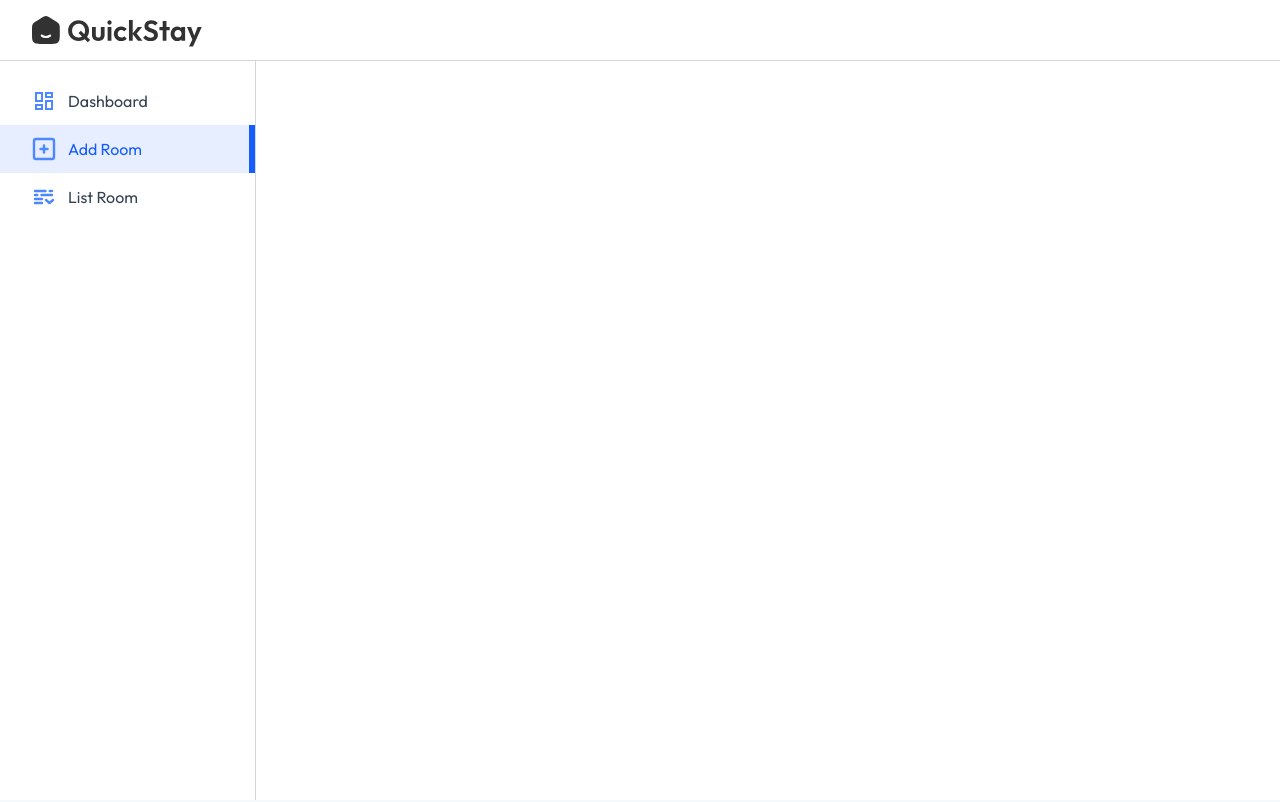
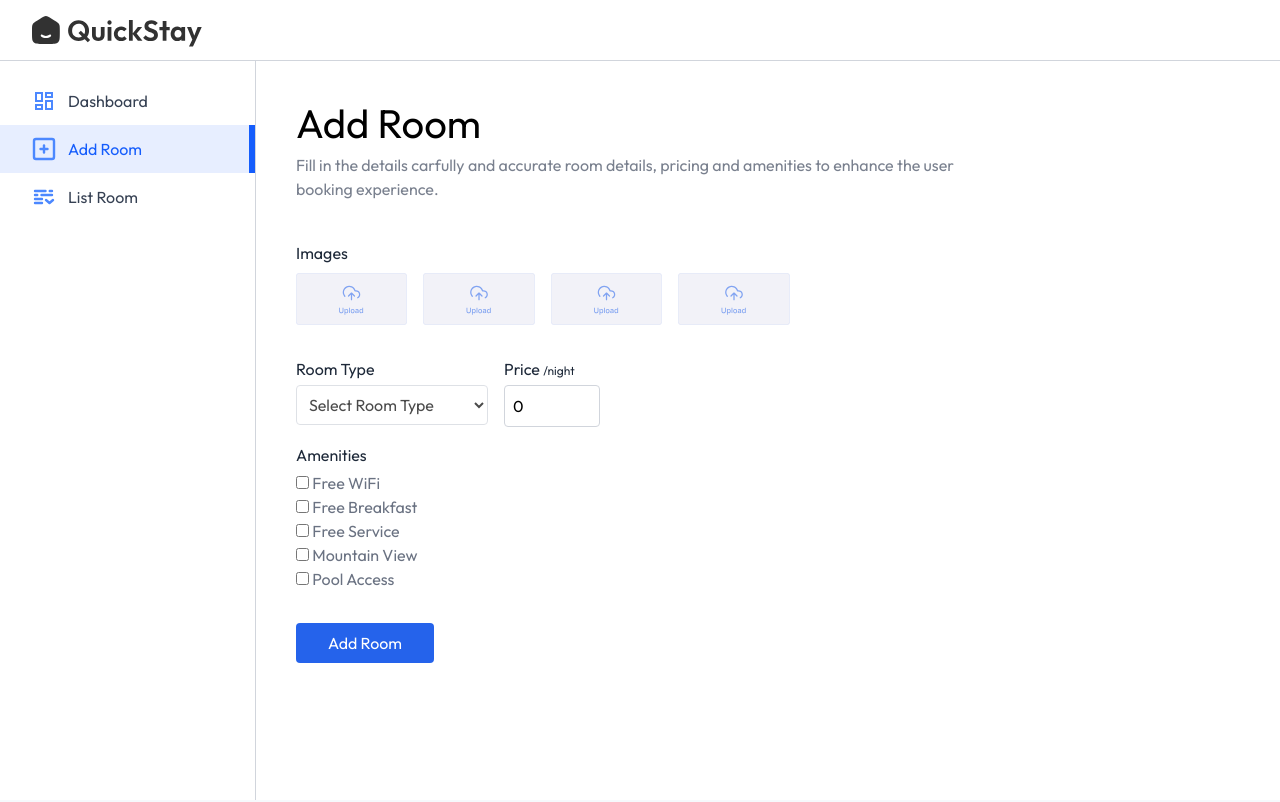
Before and after one commit to ThanushanVimalanathan/Hottel-Booking, a React (Vite) app in the folder client/: page /owner/add-room in a window 1280 px wide. Shown: the top 802 px of the page. Built offline with nearby package versions, Linux system fonts and the light colour scheme; a web font is replaced by a local one.

Commit message:
Feat:Completed front-end

```diff
--- a/client/src/pages/hotelOwner/AddRoom.jsx
+++ b/client/src/pages/hotelOwner/AddRoom.jsx
@@ -1,10 +1,83 @@
-import React from 'react'
+import React, { useState } from 'react'
+import Title from '../../components/Title'
+import { assets } from '../../assets/assets'
 
 const AddRoom = () => {
+
+  const [images, setImages] = useState({
+    1: null,
+    2: null,
+    3: null,
+    4: null
+  })
+
+  const [inputs, setInputs] = useState({
+    roomType: '',
+    pricePerNight: 0,
+    amenities: {
+       'Free WiFi' : false,
+       'Free Breakfast' : false,
+       'Free Service' : false,
+       'Mountain View' : false,
+       'Pool Access' : false
+    }
+  })
+
   return (
-    <div>
+    <form>
+      <Title align='left' font='outfit' title='Add Room' subTitle='Fill in the
+       details carfully and accurate room details, pricing and amenities to enhance
+       the user booking experience.'/>
 
-    </div>
+       {/* Upload Area for Images */}
+       <p className='text-gray-800 mt-10'>Images</p>
+       <div className='grid grid-cols-2 sm:flex gap-4 my-2 flex-wrap'>
+        {Object.keys(images).map((key)=>(
+            <label htmlFor={`roomImages${key}`} key={key}>
+              <img className='max-h-13 cursor-pointer opacity-80'
+              src={images[key] ? URL.createObjectURL(images[key]) : assets.uploadArea} alt="" />
+              <input type="file" accept='image/*' id={`roomImages${key}`} hidden onChange={e=>setImages({...images,[key]:e.target.files[0] })} />
+            </label>
+        ))}
+       </div>
+
+        <div className='w-full flex max-sm:flex-col sm:gap-4 mt-4'>
+          <div className='flex-1 max-w-48'>
+            <p className='text-gray-800 mt-4'>Room Type</p>
+            <select value={inputs.roomType} onChange={e=>setInputs({...inputs,roomType: e.target.value})}
+            className='border opacity-70 border-gray-300 mt-1 rounded p-2 w-full'>
+              <option value="">Select Room Type</option>
+              <option value="Single Bed">Single Bed</option>
+              <option value="Double Bed">Double Bed</option>
+              <option value="Luxury Room">Luxury Room</option>
+              <option value="Family Suite">Family Suite</option>
+
+            </select>
+          </div>
+          <div>
+              <p className='mt-4 text-gray-800'>
+                Price <span className='text-xs'>/night</span>
+              </p>
+              <input type="number" placeholder='0' className='border border-gray-300 mt-1
+               rounded p-2 w-24' value={inputs.pricePerNight} onChange={e=>setInputs({...inputs,pricePerNight:e.target.value})} />
+          </div>
+        </div>
+
+        <p className='text-gray-800 mt-4'>Amenities</p>
+        <div className='flex flex-col flex-wrap mt-1 text-gray-500 max-w-sm'>
+            {Object.keys(inputs.amenities).map((amenity,index)=>(
+              <div key={index}>
+                  <input type="checkbox" id={`amenities${index+1}`}
+                  checked={inputs.amenities[amenity]} onChange={()=>setInputs({...inputs,amenities:{...inputs.amenities,[amenity]: !inputs.amenities[amenity]}})} />
+                  <label htmlFor={`amenities${index + 1}`}> {amenity}</label>
+              </div>
+            ))}
+        </div>
+        <button className='bg-primary text-white px-8 py-2 rounded my-8 cursor-pointer'>
+          Add Room
+        </button>
+
+    </form>
   )
 }
 
--- a/client/src/pages/hotelOwner/ListRoom.jsx
+++ b/client/src/pages/hotelOwner/ListRoom.jsx
@@ -1,9 +1,58 @@
-import React from 'react'
+import React, { useState } from 'react'
+import {roomsDummyData} from '../../assets/assets'
+import Title from '../../components/Title'
 
 const ListRoom = () => {
+
+    const [rooms, setRooms] = useState(roomsDummyData)
+
   return (
     <div>
+      <Title align='left' font='outfit' title='Room Listings' subTitle='View,edit, or manage all listed rooms.
+       keep the information up-to-date to provide the best experience for users.' />
+       <p className='text-gray-500 mt-8'>All Rooms</p>
 
+       <div className='w-full max-w-3xl text-left border border-gray-300 rounded-lg max-h-80 overflow-y-scroll mt-3'>
+          <table className='w-full'>
+               <thead className='bg-gray-50'>
+                        <tr>
+                            <th className='py-3 px-4 text-gray-800 font-medium'>Name</th>
+                            <th className='py-3 px-4 text-gray-800 font-medium max-sm:hidden'>Facility</th>
+                            <th className='py-3 px-4 text-gray-800 font-medium'>Price / night</th>
+                            <th className='py-3 px-4 text-gray-800 font-medium text-center'>Action</th>
+                        </tr>
+                </thead>
+                <tbody className='text-sm'>
+                    {
+                      rooms.map((item,index)=>(
+                        <tr key={index}>
+                            <td className='py-3 px-4 text-gray-700 border-t border-gray-300'>
+                              {item.roomType}
+                            </td>
+
+                             <td className='py-3 px-4 text-gray-700 border-t border-gray-300 max-sm:hidden'>
+                              {item.amenities.join(', ')}
+                            </td>
+
+                             <td className='py-3 px-4 text-gray-700 border-t border-gray-300'>
+                              {item.pricePerNight}
+                            </td>
+
+                             <td className='py-3 px-4 border-t border-gray-300 text-sm text-red-500 text-center'>
+                                <label className='relative inline-flex items-center cursor-pointer text-gray-900 gap-3'>
+                                  <input type="checkbox" className='sr-only peer' checked={item.isAvailable} />
+                                  <div className='w-12 h-7 bg-slate-300 rounded-full peer peer-checked:bg-blue-600
+                                  transition-colors duration-200'></div>
+                                  <span className='dot absolute left-1 top-1 w-5 h-5 bg-white rounded-full transform
+                                  duration-200 ease-in-out peer-checked:translate-x-5'></span>
+                                </label>
+                            </td>
+                        </tr>
+                      ))
+                    }
+                </tbody>
+          </table>
+       </div>
     </div>
   )
 }
```
